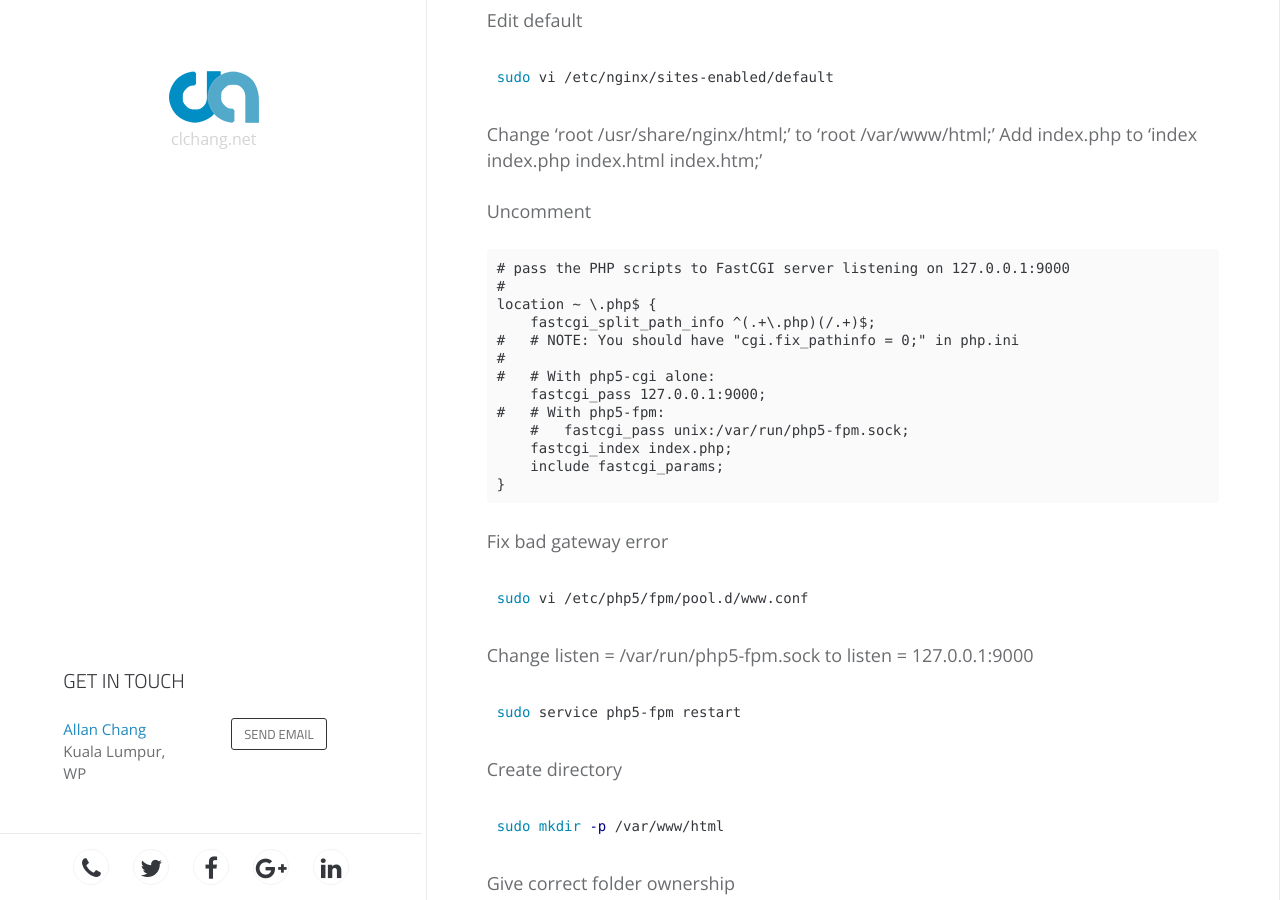
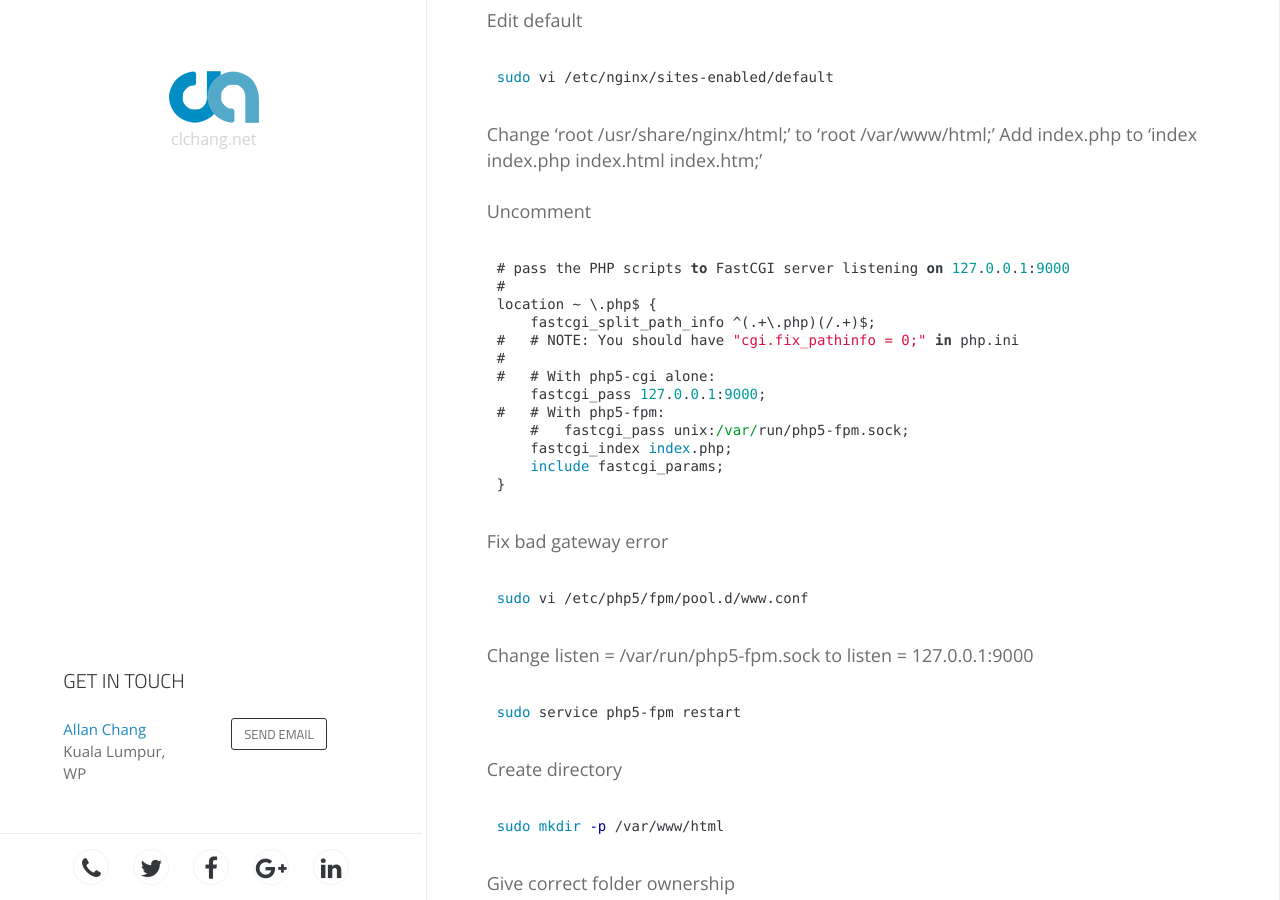
Before and after one commit to rokibhasansagar/clchangnet.github.io, a Jekyll site: the page built from _posts/2015-08-18-amazon-ec2-nginx.md, in a window 1280 px wide and 900 px high, scrolled down 815 px. Built offline with Jekyll 4.4.1, drawn with Linux system fonts in a browser that asks for light colours; nearby versions of some CDN libraries; Markdown is read by kramdown in place of the engine named in the settings; comment, search, counter and statistics services are not loaded.

Commit message:
change syntax for conf

````diff
--- a/_posts/2015-08-18-amazon-ec2-nginx.md
+++ b/_posts/2015-08-18-amazon-ec2-nginx.md
@@ -51,7 +51,7 @@ Add index.php to 'index index.php index.html index.htm;'
 
 Uncomment
 
-```apacheconf
+```vim
 # pass the PHP scripts to FastCGI server listening on 127.0.0.1:9000
 #
 location ~ \.php$ {
````
